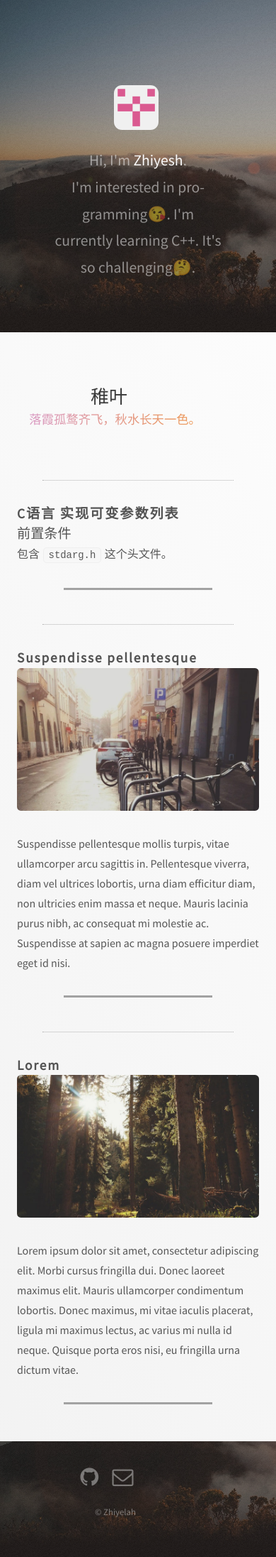
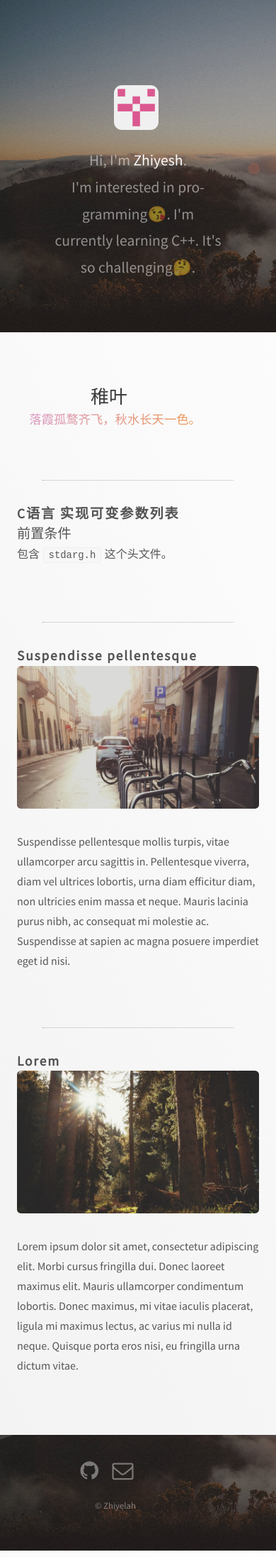
Before and after one commit to Zhiyelah/zhiyelah.github.io, a Jekyll site: the page built from index.html, in a window 390 px wide. Shown: the whole page at 71% size. Built offline with Jekyll 4.4.1, drawn with Linux system fonts in a browser that asks for light colours; nearby versions of some CDN libraries.

Commit message:
Update main.css

```diff
--- a/css/main.css
+++ b/css/main.css
@@ -3012,6 +3012,10 @@
 			a.fade:hover {
 			}
 
+			footer hr.divide {
+				border-top: none;
+			}
+
 		/* Footer */
 
 			#footer {
@@ -3110,6 +3114,10 @@
 			a.fade:hover {
 			}
 
+			footer hr.divide {
+				border-top: none;
+			}
+
 		/* Footer */
 
 			#footer {
@@ -3193,6 +3201,10 @@
 			}
 
 			a.fade:hover {
+			}
+
+			footer hr.divide {
+				border-top: none;
 			}
 
 		/* Footer */
```
